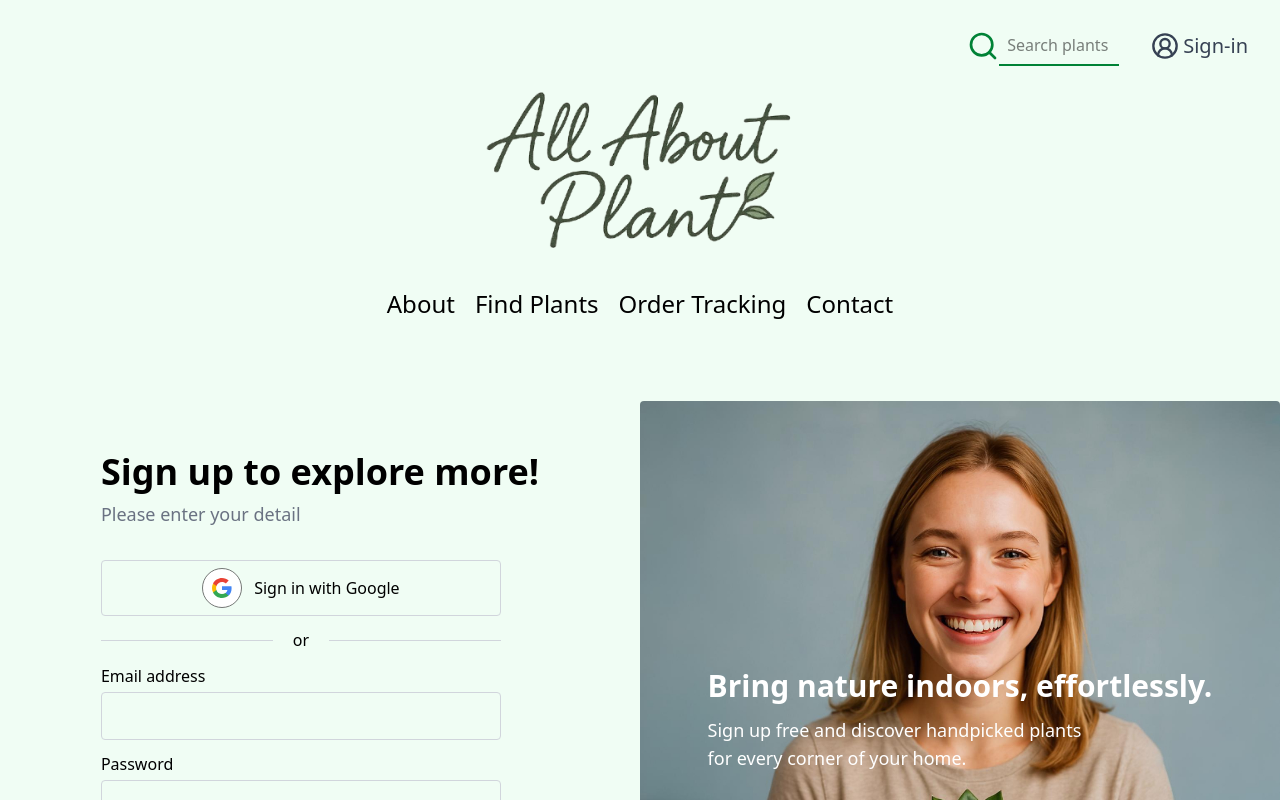
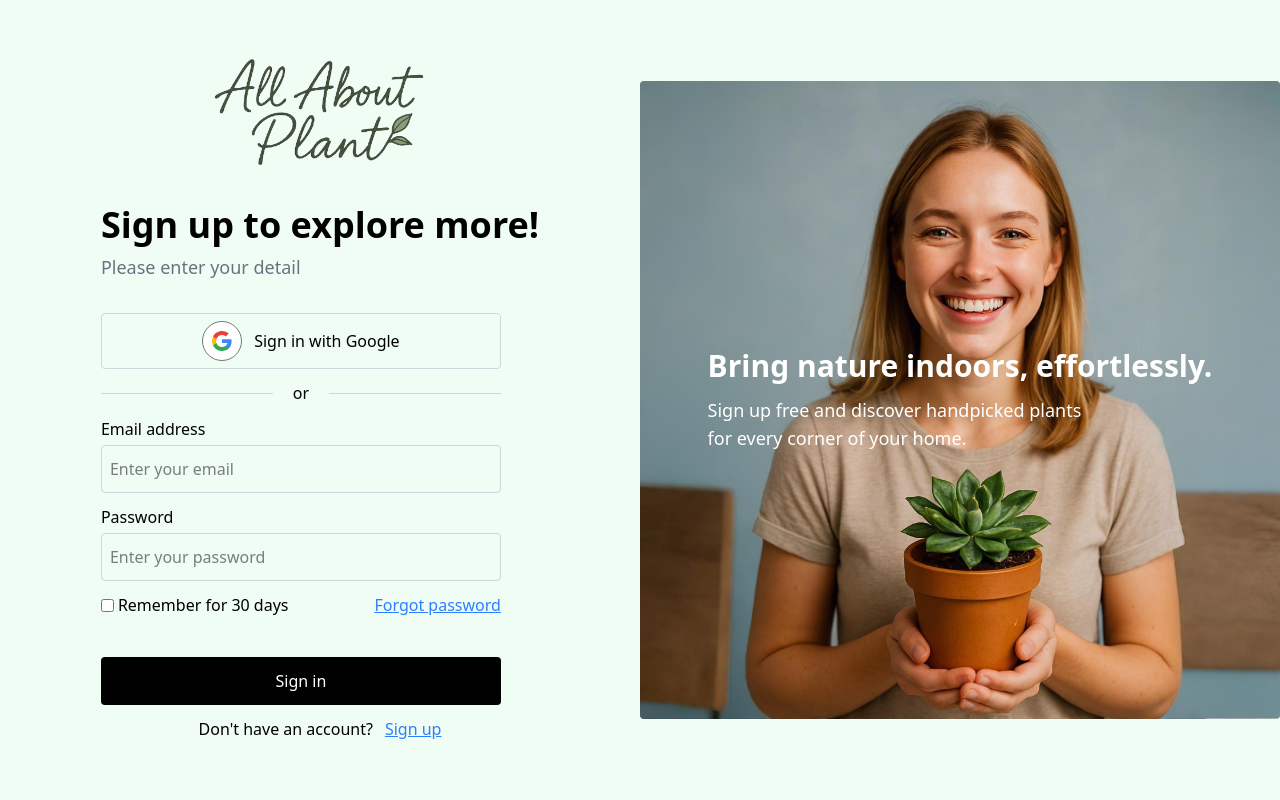
Before and after one commit to jamescakr/all-about-plant-mall, a React (Vite) app: page /login in a window 1280 px wide. Shown: the top 800 px of the page. Built offline with nearby package versions, Linux system fonts and the light colour scheme.

Commit message:
remove Header in sign up page

```diff
--- a/src/App.jsx
+++ b/src/App.jsx
@@ -2,13 +2,15 @@ import React from "react";
 import ProductAll from "./pages/ProductAll";
 import Login from "./pages/Login";
 import ProductDetail from "./pages/ProductDetail";
-import { Routes, Route } from "react-router-dom";
+import { Routes, Route, useLocation } from "react-router-dom";
 import Header from "./components/Header";
 
 const App = () => {
+  const location = useLocation();
+
   return (
     <div>
-      <Header />
+      {location.pathname !== "/login" && <Header />}
       <Routes>
         <Route path="/" element={<ProductAll />} />
         <Route path="/login" element={<Login />} />
--- a/src/pages/Login.jsx
+++ b/src/pages/Login.jsx
@@ -1,16 +1,29 @@
 import React from "react";
-// import googleIcon from "../assets/googleIcon.png";
 import googleLogo from "../assets/googleLogo.svg";
-import loginImage from "../assets/loginImage.png";
 import loginImage2 from "../assets/loginImage2.jpg";
+import logo from "../assets/logo.png";
+import { useNavigate } from "react-router-dom";
 
 const Login = () => {
+  const navigate = useNavigate();
+  const goToMain = () => {
+    navigate("/");
+  };
+
   return (
     <div>
       <div className="grid grid-cols-1 lg:grid-cols-2 ">
         {/* sign in */}
         <div className="order-2 lg:order-1 lg:col-span-1 flex flex-col justify-center items-center h-screen ">
           <div>
+            <div className="flex justify-center mb-10">
+              <img
+                src={logo}
+                className="w-[50%] h-auto cursor-pointer"
+                onClick={goToMain}
+              />
+            </div>
+
             <div className="text-left text-2xl lg:text-4xl font-bold mb-2">
               Sign up to explore more!
             </div>
@@ -31,9 +44,15 @@ const Login = () => {
             </div>
 
             <div className="text-base mb-1">Email address</div>
-            <input className="border border-gray-300 w-80 lg:w-100 h-12 rounded-sm mb-3" />
+            <input
+              placeholder="Enter your email"
+              className="border border-gray-300 w-80 lg:w-100 h-12 rounded-sm mb-3 pl-2"
+            />
             <div className="text-base mb-1">Password</div>
-            <input className="border border-gray-300 w-80 lg:w-100 h-12 rounded-sm mb-3" />
+            <input
+              placeholder="Enter your password"
+              className="border border-gray-300 w-80 lg:w-100 h-12 rounded-sm mb-3 pl-2"
+            />
 
             <div className="flex justify-between items-center mb-10 w-80 lg:w-100">
               <div className="flex items-center">
```
